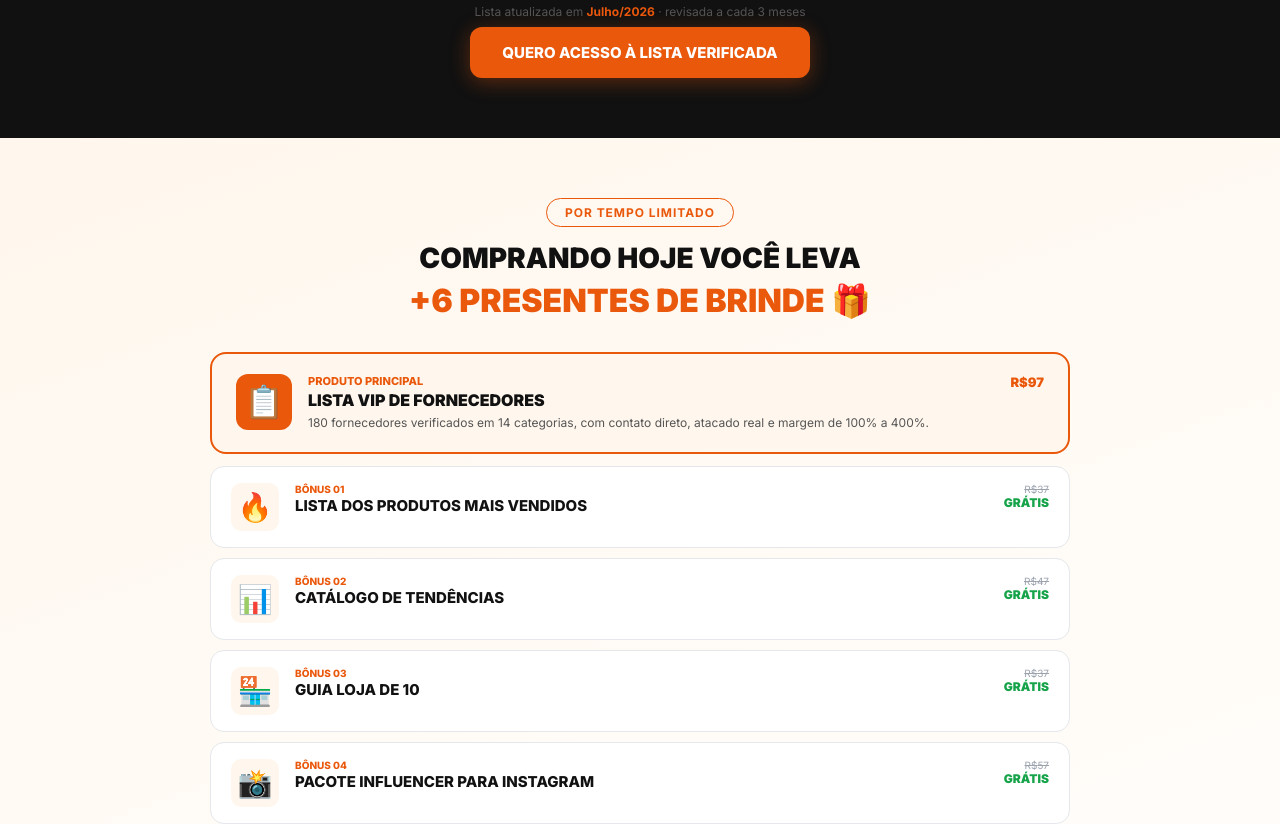
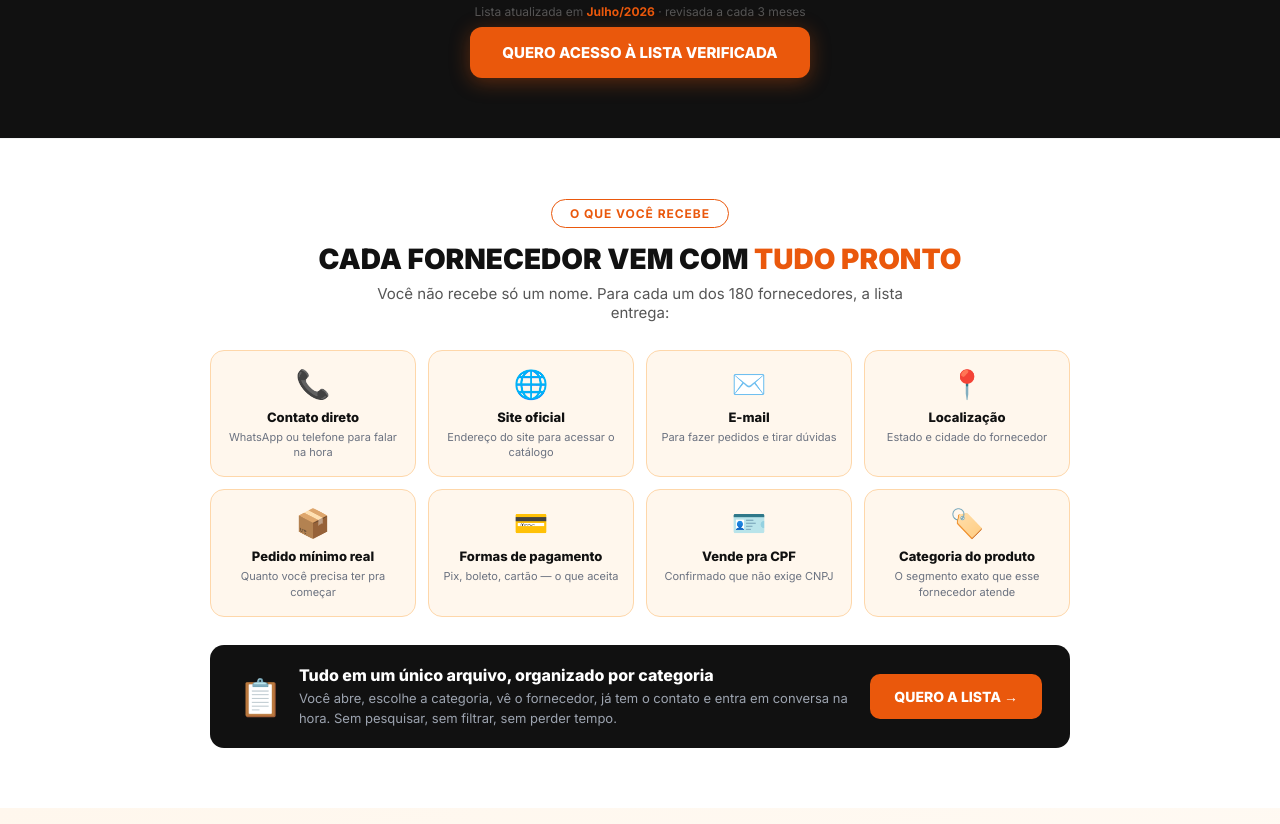
Before and after one commit to geisajanuariouba-cloud/fornecedor, a Next.js app: page / in a window 1280 px wide. Shown: the part 3740-4564 px from the top of the page. Built offline with nearby package versions, Linux system fonts and the light colour scheme; no server answers.

Commit message:
feat: seção 'o que vem de cada fornecedor' — contato, site, email, localização, pedido mínimo, pagamento, CPF, categoria

```diff
--- a/src/app/page.tsx
+++ b/src/app/page.tsx
@@ -454,6 +454,49 @@ export default function FornecedoresPage() {
         </div>
       </div>
 
+      {/* ── O QUE VEM DE CADA FORNECEDOR ── */}
+      <div style={{ background:"#fff", padding:secPad, borderTop:"1px solid #f3f4f6" }}>
+        <div style={{ maxWidth:maxW, margin:"0 auto" }}>
+          <div style={{ textAlign:"center", marginBottom:"28px" }}>
+            <div style={{ display:"inline-block", border:"1.5px solid #ea580c", borderRadius:"100px", padding:"6px 18px", fontSize:"12px", fontWeight:700, color:"#ea580c", letterSpacing:"0.08em", marginBottom:"14px" }}>O QUE VOCÊ RECEBE</div>
+            <h2 style={{ fontSize:isMobile?"20px":"28px", fontWeight:900, marginBottom:"8px", textTransform:"uppercase" }}>Cada fornecedor vem com <span style={{color:"#ea580c"}}>tudo pronto</span></h2>
+            <p style={{ fontSize:isMobile?"13px":"15px", color:"#555", maxWidth:"540px", margin:"0 auto" }}>
+              Você não recebe só um nome. Para cada um dos 180 fornecedores, a lista entrega:
+            </p>
+          </div>
+
+          <div style={{ display:"grid", gridTemplateColumns:isMobile?"1fr 1fr":"repeat(4,1fr)", gap:"12px", marginBottom:"28px" }}>
+            {[
+              { emoji:"📞", label:"Contato direto", desc:"WhatsApp ou telefone para falar na hora" },
+              { emoji:"🌐", label:"Site oficial", desc:"Endereço do site para acessar o catálogo" },
+              { emoji:"✉️", label:"E-mail", desc:"Para fazer pedidos e tirar dúvidas" },
+              { emoji:"📍", label:"Localização", desc:"Estado e cidade do fornecedor" },
+              { emoji:"📦", label:"Pedido mínimo real", desc:"Quanto você precisa ter pra começar" },
+              { emoji:"💳", label:"Formas de pagamento", desc:"Pix, boleto, cartão — o que aceita" },
+              { emoji:"🪪", label:"Vende pra CPF", desc:"Confirmado que não exige CNPJ" },
+              { emoji:"🏷️", label:"Categoria do produto", desc:"O segmento exato que esse fornecedor atende" },
+            ].map(item => (
+              <div key={item.label} style={{ background:"#fff7ed", border:"1.5px solid #fed7aa", borderRadius:"14px", padding:"16px 14px", textAlign:"center" }}>
+                <div style={{ fontSize:"28px", marginBottom:"8px" }}>{item.emoji}</div>
+                <div style={{ fontSize:isMobile?"12px":"13px", fontWeight:800, color:"#111", marginBottom:"4px", lineHeight:1.3 }}>{item.label}</div>
+                <div style={{ fontSize:"11px", color:"#6b7280", lineHeight:1.4 }}>{item.desc}</div>
+              </div>
+            ))}
+          </div>
+
+          <div style={{ background:"#111", borderRadius:"14px", padding:isMobile?"16px":"20px 28px", display:"flex", alignItems:"center", gap:"16px", flexWrap:"wrap" }}>
+            <div style={{ fontSize:"36px", flexShrink:0 }}>📋</div>
+            <div style={{ flex:1, minWidth:"200px" }}>
+              <div style={{ fontSize:isMobile?"14px":"16px", fontWeight:800, color:"#fff", marginBottom:"4px" }}>Tudo em um único arquivo, organizado por categoria</div>
+              <div style={{ fontSize:isMobile?"12px":"13px", color:"#9ca3af", lineHeight:1.5 }}>Você abre, escolhe a categoria, vê o fornecedor, já tem o contato e entra em conversa na hora. Sem pesquisar, sem filtrar, sem perder tempo.</div>
+            </div>
+            <a href="#cta-principal" onClick={scrollToCTA} style={{ display:"inline-block", background:"#ea580c", color:"#fff", textDecoration:"none", borderRadius:"10px", padding:"14px 24px", fontSize:"14px", fontWeight:800, textTransform:"uppercase", fontFamily:"inherit", flexShrink:0 }}>
+              QUERO A LISTA →
+            </a>
+          </div>
+        </div>
+      </div>
+
       {/* ── BÔNUS ── */}
       <div style={{ background:"linear-gradient(160deg,#fff7ed 0%,#fff 100%)", padding:secPad }}>
         <div style={{ maxWidth:maxW, margin:"0 auto", textAlign:"center" }}>
```
Also changed, not shown: src/app/oferta/page.tsx (+43 -0 lines).
